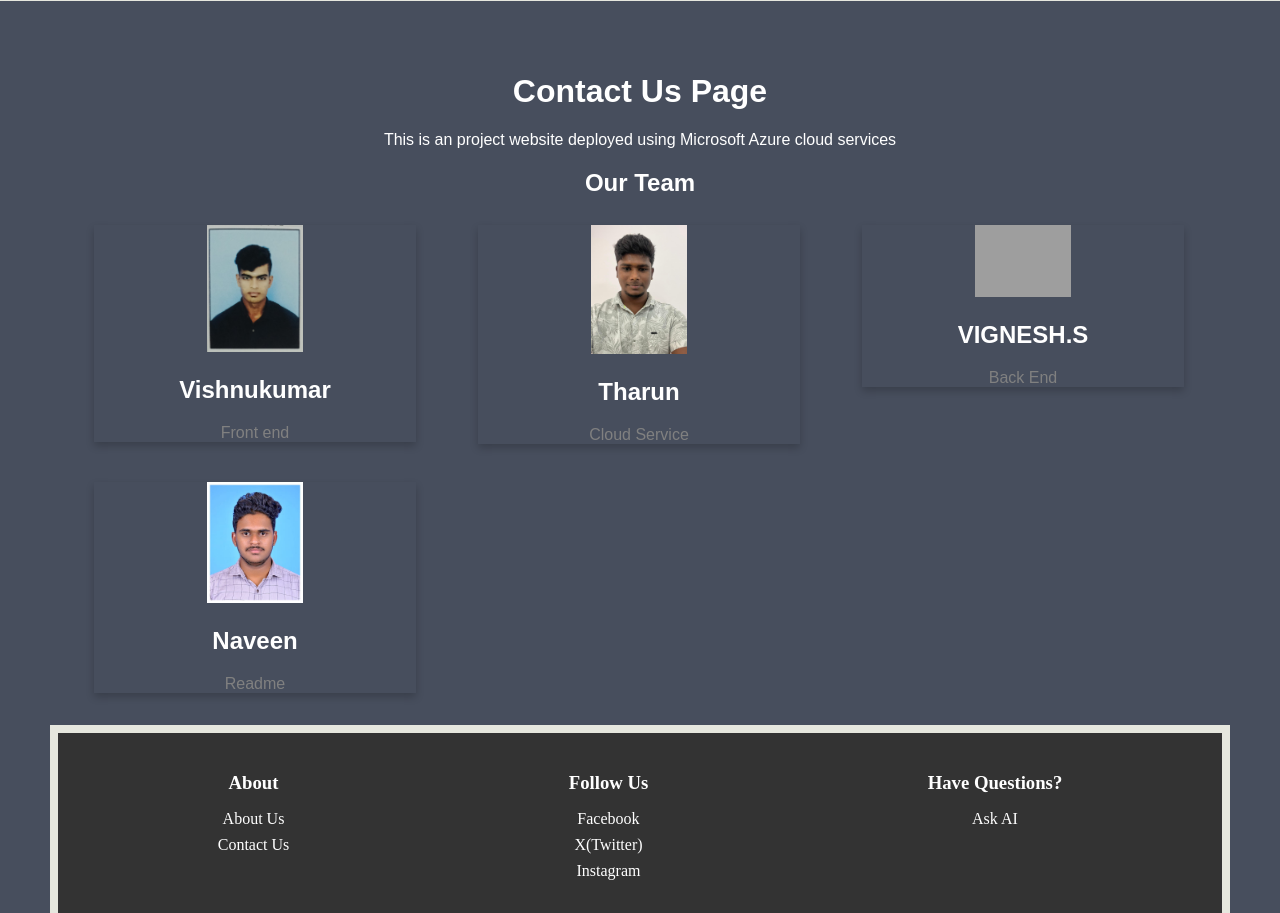
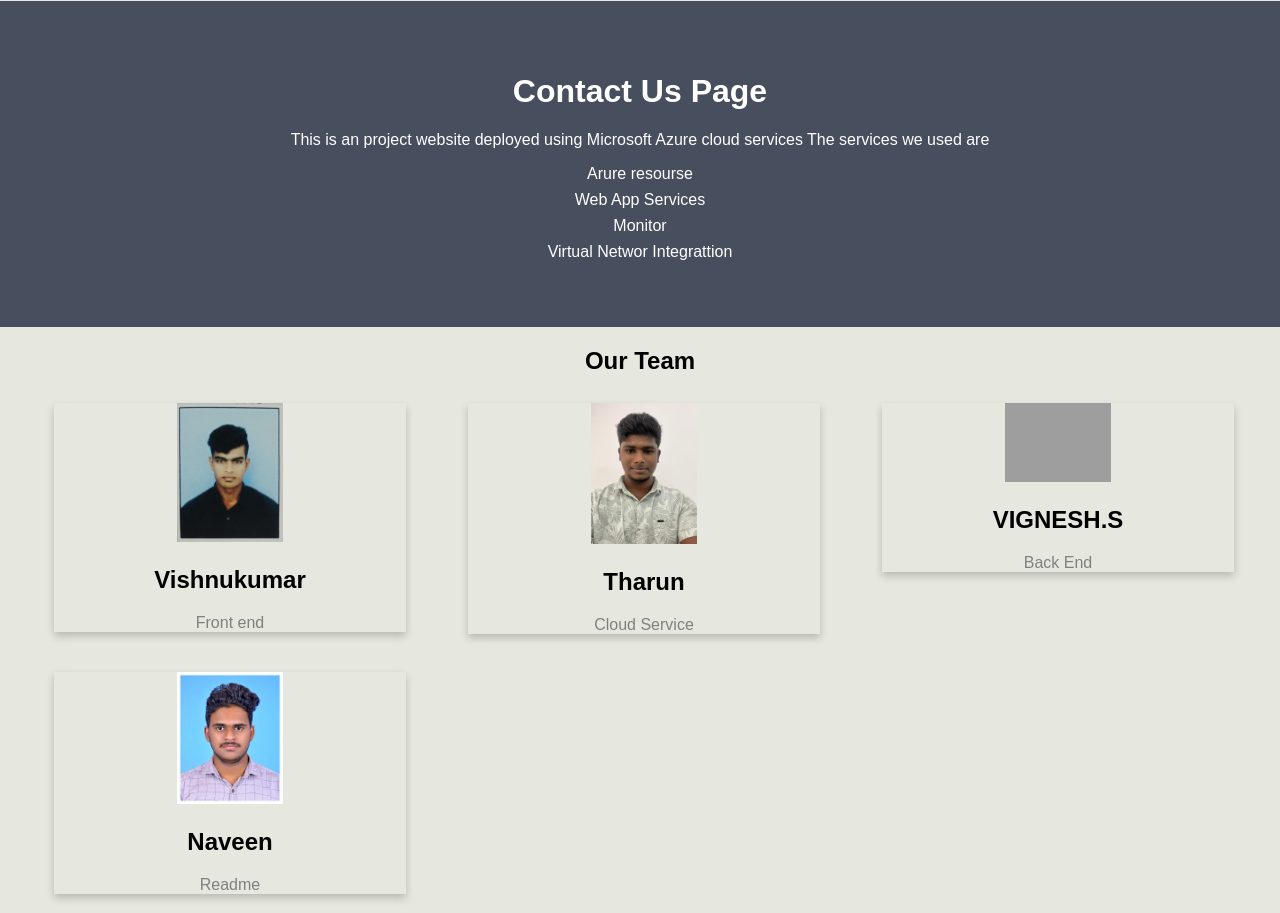
Before and after one commit to Vishnumrvs/pet-maintain, a website: page public/about.html in a window 1280 px wide. Shown: the part 1240-2153 px from the top of the page. Drawn offline with Linux system fonts and the light colour scheme; grey boxes are pictures that could not be loaded.

Commit message:
Update about.html

```diff
--- a/public/about.html
+++ b/public/about.html
@@ -120,7 +120,7 @@
         support you on your journey. Follow us on social media, subscribe to our newsletter, and join our community
         forums to stay updated on the latest trends, tips, and product releases.Thank you for choosing our Pet care guide Website as your trusted partner in pet care. Together, let's ensure a
         happy, healthy life for your beloved companions!</p>
-    </div>
+
 
   </section>
 
@@ -130,8 +130,14 @@
   <!--***************************************************-->
 <div class="about-section">
     <h1>Contact Us Page</h1>
-    <p>This is an project website deployed using Microsoft Azure cloud services </p>
-
+    <p>This is an project website deployed using Microsoft Azure cloud services
+    The services we used are <ul>
+      <li>Arure resourse</li>
+      <li>Web App Services</li>
+      <li>Monitor</li>
+      <li>Virtual Networ Integrattion</li>
+    </ul></p>
+</div>
   <h2 style="text-align:center">Our Team</h2>
 
   <div class="row">
@@ -179,7 +185,7 @@
         </div>
       </div>
     </div>
-</div>
+   </div>
     <iframe src="footer.html" frameborder="0" width="100%" height="200px"></iframe>
 
 
```
